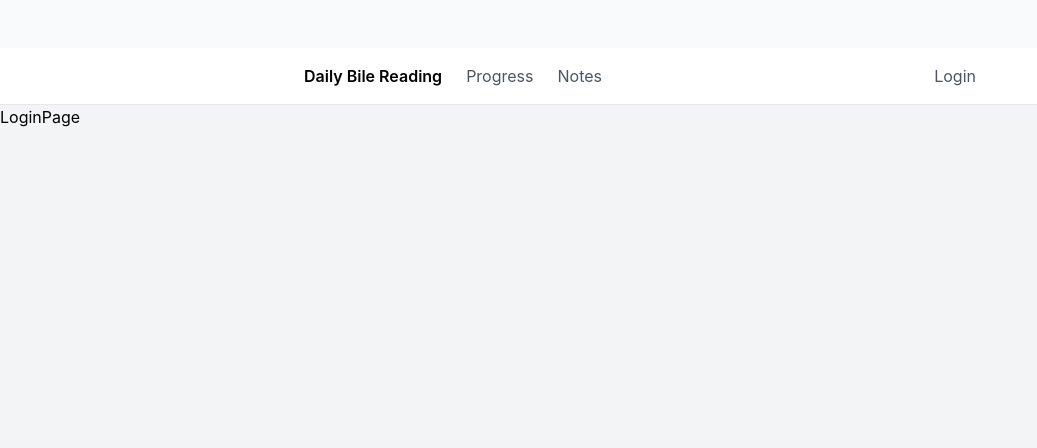
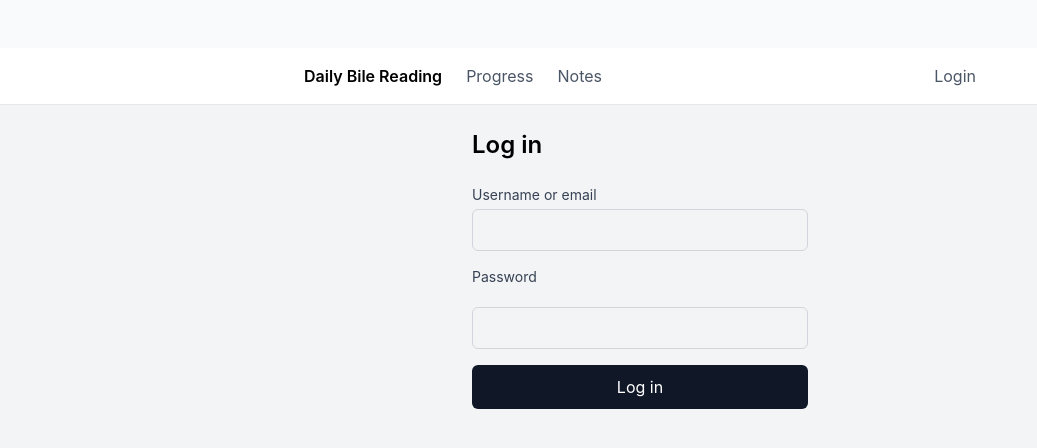
Before and after one commit to Mico1104/Bible-Reading, a React (Vite) app: page /login in a window 1280 px wide. Shown: the top 448 px of the page, without its empty margins (0-1037 px from the left). Built offline with nearby package versions, Linux system fonts and the light colour scheme; no server answers.

Commit message:
wiring up the code with zustand and fixing some things at ProtectedRoute

```diff
--- a/src/App.tsx
+++ b/src/App.tsx
@@ -1,7 +1,16 @@
 import { RouterProvider } from "react-router-dom";
+import { useAuthStore } from "./stores/authStore";
 import { router } from "./router";
+import { useEffect } from "react";
 
 function App() {
+  const initialize = useAuthStore((state) => state.initialize);
+
+  useEffect(() => {
+    const unsubscribe = initialize();
+    return unsubscribe;
+  }, [initialize]);
+
   return (
     <div className="min-h-screen bg-gray-50 py-12">
       <RouterProvider router={router} />
--- a/src/components/Layout.tsx
+++ b/src/components/Layout.tsx
@@ -1,6 +1,14 @@
+import { useAuthStore } from "@/stores/authStore";
 import { Link, Outlet } from "react-router-dom";
+import { supabase } from "@/lib/supabase";
 
 export const Layout = () => {
+  const user = useAuthStore((state) => state.user);
+
+  const handleSignout = async () => {
+    await supabase.auth.signOut();
+  };
+
   return (
     <div className="min-h-screen bg-gray-100">
       <header className="border-b border-gray-200 bg-white px-6 py-4">
@@ -14,9 +22,15 @@ export const Layout = () => {
           <Link to="/notes" className="text-gray-600">
             Notes
           </Link>
-          <Link to="/login" className="ml-auto text-gray-600">
-            Login
-          </Link>
+          {user ? (
+            <button onClick={handleSignout} className="mt-auto text-gray-600">
+              Sign out
+            </button>
+          ) : (
+            <Link to="/login" className="ml-auto text-gray-600">
+              Login
+            </Link>
+          )}
         </nav>
       </header>
       <main>
--- /dev/null
+++ b/src/components/ProtectedRoute.tsx
@@ -0,0 +1,17 @@
+import { useAuthStore } from "@/stores/authStore";
+import { Navigate, Outlet } from "react-router-dom";
+
+export const ProtectedRoute = () => {
+  const user = useAuthStore((state) => state.user);
+  const isLoading = useAuthStore((state) => state.isLoading);
+
+  if (isLoading) {
+    return <p className="p-6, text-gray-500">Loading...</p>;
+  }
+
+  if (!user) {
+    return <Navigate to="/login" replace />;
+  }
+
+  return <Outlet />;
+};
--- a/src/features/auth/LoginPage.tsx
+++ b/src/features/auth/LoginPage.tsx
@@ -1,3 +1,101 @@
+import { z } from "zod";
+import { zodResolver } from "@hookform/resolvers/zod";
+import { useForm } from "react-hook-form";
+import { supabase } from "@/lib/supabase";
+import { useNavigate } from "react-router-dom";
+
+const loginSchema = z.object({
+  identifier: z.string().min(1, "Enter your username or email"),
+  password: z.string().min(1, "Enter a your password"),
+});
+
+type LoginFormValues = z.infer<typeof loginSchema>;
+
 export const LoginPage = () => {
-  return <div>LoginPage</div>;
+ const navigate = useNavigate();
+  const {
+    register,
+    handleSubmit,
+    setError,
+    formState: { errors, isSubmitting },
+  } = useForm<LoginFormValues>({ resolver: zodResolver(loginSchema) });
+
+
+  const onSubmit = async (values: LoginFormValues) => {
+    let email = values.identifier;
+
+    if (!email.includes("@")) {
+      const { data, error } = await supabase.rpc("get_email_for_username", {
+        lookup_username: values.identifier,
+      });
+
+
+
+      if (error || !data) {
+        setError("identifier", {
+          message: "No account found with that username",
+        });
+        return;
+      }
+      email = data;
+    }
+
+
+    const { error: signInError } = await supabase.auth.signInWithPassword({
+      email,
+      password: values.password,
+    });
+
+
+
+    if (signInError) {
+      setError("password", { message: "Incorrect email/username or password" });
+      return;
+    }
+    navigate("/");
+  };
+  return (
+    <div className="mx-auto max-w-sm p-6">
+      <h1 className="text-2xl font-semibold">Log in</h1>
+
+      <form onSubmit={handleSubmit(onSubmit)} className="mt-6 space-y-4">
+        <div>
+          <label htmlFor="identifier" className="block text-sm text-gray-700">
+            Username or email
+          </label>
+          <input
+            type="text"
+            id="identifier"
+            {...register("identifier")}
+            className="mt-1 w-full rounded-md border border-gray-300 px-3 py-2"
+          />
+          {errors.identifier && (
+            <p className="mt-1 text-sm text-red-600">
+              {errors.identifier.message}
+            </p>
+          )}
+        </div>
+        <label htmlFor="password" className="block text-sm text-gray-700">
+          Password
+        </label>
+        <input
+          type="password"
+          id="password"
+          {...register("password")}
+          className="mt-1 w-full rounded-md border border-gray-300 px-3 py-2"
+        />
+        {errors.password && (
+          <p className="mt-1 text-sm text-red-600">{errors.password.message}</p>
+        )}
+
+        <button
+          type="submit"
+          disabled={isSubmitting}
+          className="w-full rounded-md bg-gray-900 px-4 py-2.5 text-white disabled:opacity-50"
+        >
+          {isSubmitting ? "Logging in..." : "Log in"}
+        </button>
+      </form>
+    </div>
+  );
 };
--- /dev/null
+++ b/src/stores/authStore.ts
@@ -0,0 +1,34 @@
+import { supabase } from "@/lib/supabase";
+import type { Session, User } from "@supabase/supabase-js";
+import { create } from "zustand";
+
+type AuthState = {
+  user: User | null;
+  session: Session | null;
+  isLoading: boolean;
+  initialize: () => () => void;
+};
+
+export const useAuthStore = create<AuthState>((set) => ({
+  user: null,
+  session: null,
+  isLoading: true,
+
+  initialize: () => {
+    supabase.auth.getSession().then(({ data }) => {
+      set({
+        session: data.session,
+        user: data.session?.user ?? null,
+        isLoading: false,
+      });
+    });
+
+    const { data: listener } = supabase.auth.onAuthStateChange(
+      (_event, session) => {
+        set({ session, user: session?.user ?? null, isLoading: false });
+      },
+    );
+
+    return () => listener.subscription.unsubscribe();
+  },
+}));
```
Also changed, not shown: src/router.tsx (+11 -4 lines).
